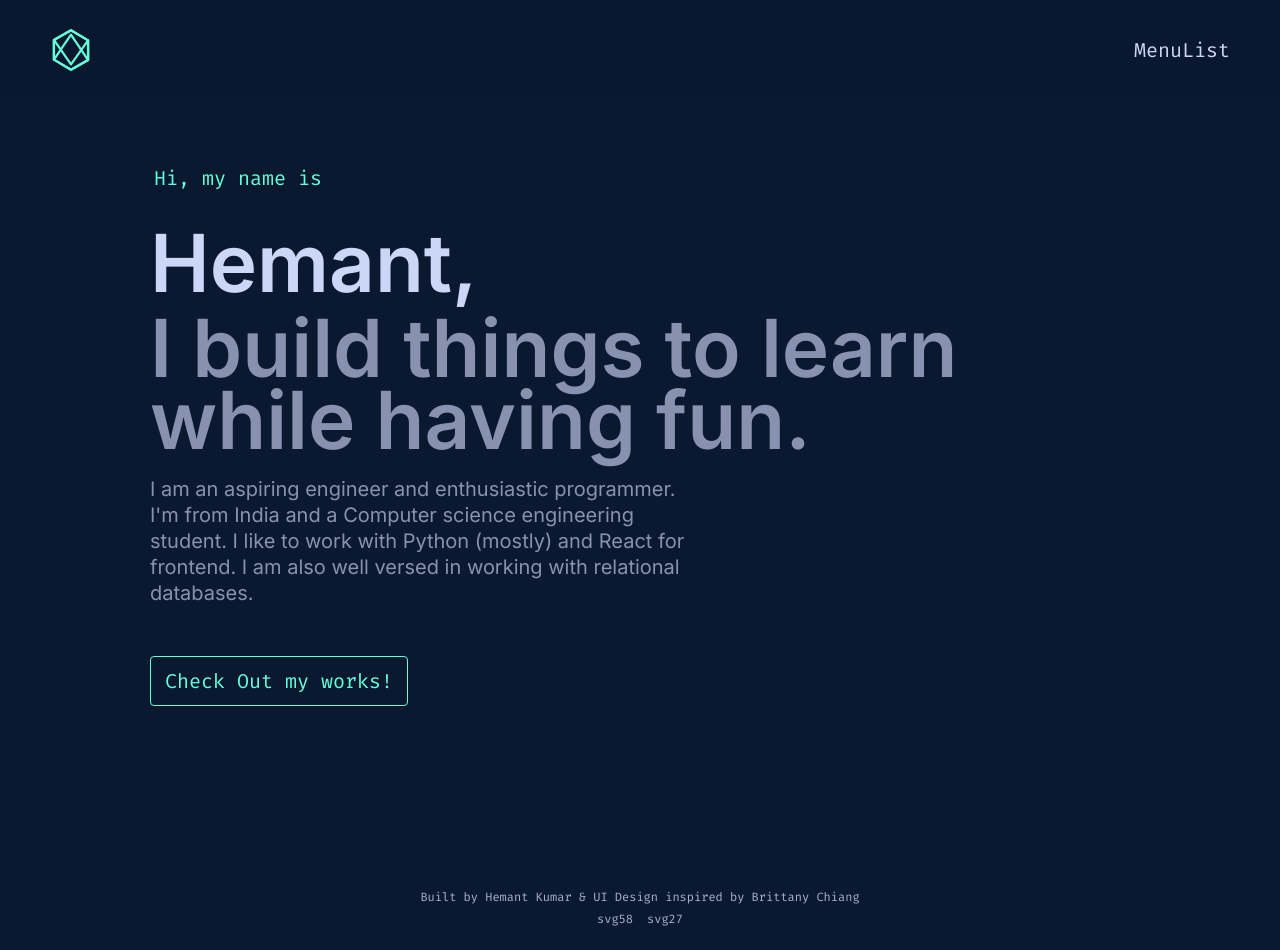
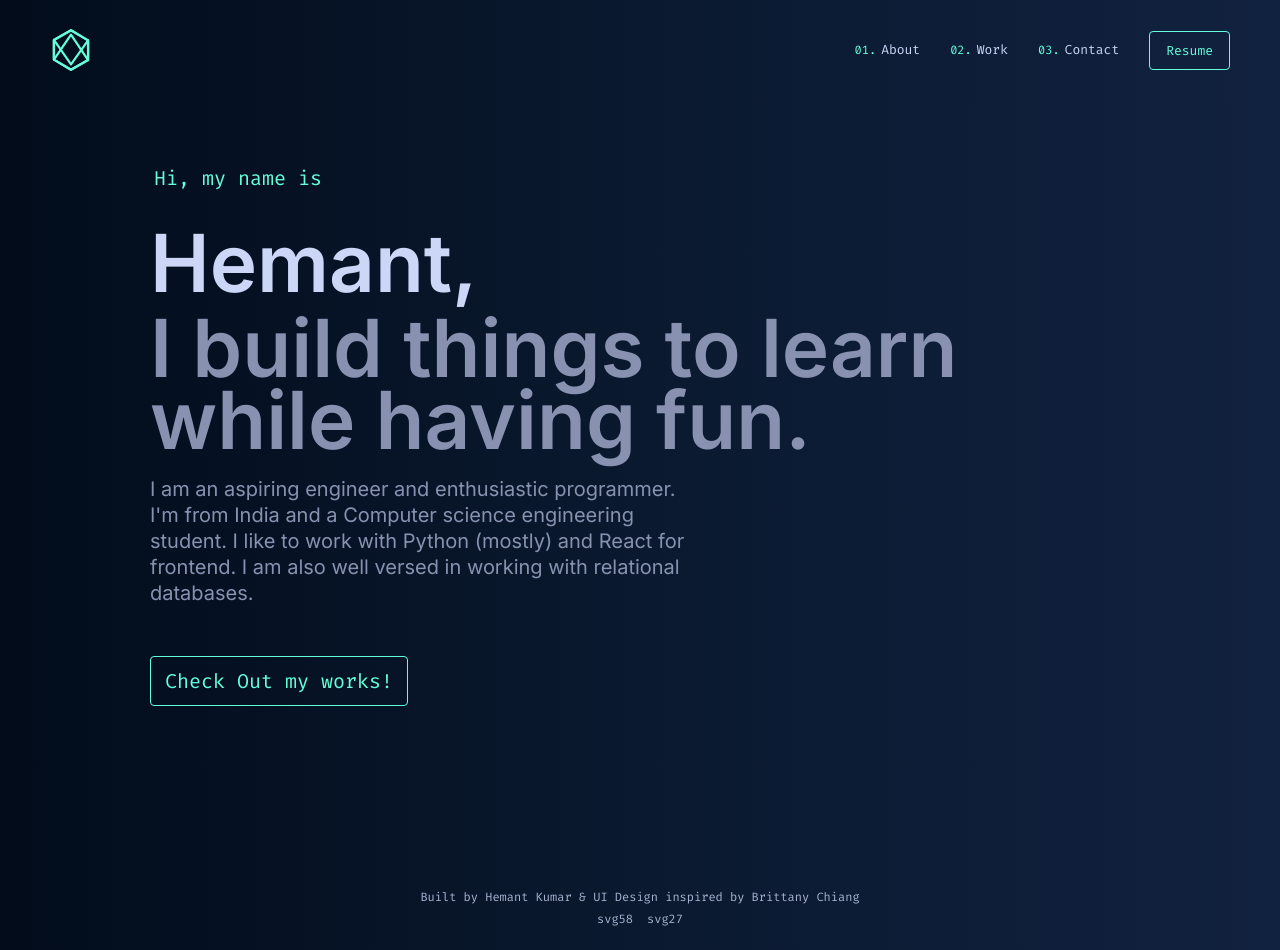
Before and after one commit to Hemant1101/myPorfolio, a React (Vite) app in the folder myPortfolio/: page / in a window 1280 px wide. Built offline with nearby package versions, Linux system fonts and the light colour scheme; some icons are missing.

Commit message:
menu created

```diff
--- a/myPortfolio/src/App.css
+++ b/myPortfolio/src/App.css
@@ -106,6 +106,7 @@ body{
   overflow-x: hidden;
   -webkit-font-smoothing: antialiased;
   background-color: var(--navy);
+  background: linear-gradient(90deg,var(--dark-navy),var(--navy),var(--light-navy));
   color: var(--slate);
   font-family: var(--font-sans);
   font-size: var(--fz-xl);
@@ -142,7 +143,8 @@ body{
   padding: 0 50px;
   width: 100%;
   height: var(--nav-height);
-  background-color: #0a192fd9;
+  background-color: var(--navy);
+  background: linear-gradient(90deg,var(--dark-navy),var(--navy),var(--light-navy));;
   backdrop-filter: blur(10px);
   transition: var(--transition);
   filter: none !important;
@@ -188,6 +190,55 @@ body{
   color: var(--green);
 }
 
+.menulist{
+  display: flex;
+  -webkit-box-align: center;
+  align-items: center;
+}
+.menulist ol{
+  display: flex;
+  -webkit-box-pack: justify;
+  justify-content: space-between;
+  -webkit-box-align: center;
+  align-items: center;
+  padding: 0;
+  margin: 0;
+  list-style: none;
+}
+.menulist ol li{
+  margin: 0 5px;
+  position: relative;
+  counter-increment: item 1;
+  font-size: var(--fz-xs);
+}
+.menulist ol li a{
+  padding: 10px;
+}
+.menulist ol li a::before{
+  content: "0" counter(item) ".";
+  margin-right: 5px;
+  color: var(--green);
+  font-size: var(--fz-xxs);
+  text-align: right;
+}
+.menulist .resume-button{
+  color: var(--green);
+  background-color: transparent;
+  border:1px solid var(--green);
+  border-radius: var(--border-radius);
+  padding: 0.75rem 1rem;
+  font-family: var(--font-mono);
+  line-height: 1;
+  text-decoration: none;
+  cursor: pointer;
+  transition: var(--transition);
+  margin-left:15px;
+  font-size: var(--fz-xs);
+}
+.menulist .resume-button:hover, .menulist .resume-button:focus, .menulist .resume-button:active{
+  background-color: var(--green-tint);
+  outline: none;
+}
 /* mainbody */
 main{
   margin: 0 auto;
@@ -249,6 +300,16 @@ section{
   cursor: pointer;
   transition: var(--transition);
   margin-top: 50px;
+}
+.Home .button:hover{
+  color: #fff;
+  text-shadow:
+    0 0 3px var(--green),
+    0 0 7px var(--green),
+    0 0 15px var(--green);
+  border-color: #fff;
+  border-width: 1px;
+  box-shadow: 0 0 2px var(--green), 0 0 5px var(--green),0 0 3px var(--green) inset;
 }
 
 /* footer  */
--- a/myPortfolio/src/components/MenuList.jsx
+++ b/myPortfolio/src/components/MenuList.jsx
@@ -1,8 +1,43 @@
 import React from 'react'
+import Button from '../utilities/Button'
+
+const menuItems = [
+  {
+    id : 1,
+    name : "About",
+    href : "/#about"
+  },
+  {
+    id : 2,
+    name : "Work",
+    href : "/#work"
+  },
+  {
+    id : 3,
+    name : "Contact",
+    href : "/#contact"
+  }
+]
 
 const MenuList = () => {
   return (
-    <div>MenuList</div>
+    <div className="menulist">
+      <ol>
+        {menuItems.map((values)=>{
+          return (
+            <li key={values.id}>
+              <a href={values.href}>
+                {`${values.name}`}
+              </a>
+            </li>
+          )
+        })
+        }
+      </ol>
+      <div>
+        <Button classname="resume-button" href="/resume.pdf" target="_blank" rel="noopener noreferrer">Resume</Button>
+      </div>
+    </div>
   )
 }
 
--- a/myPortfolio/src/utilities/Button.jsx
+++ b/myPortfolio/src/utilities/Button.jsx
@@ -1,8 +1,8 @@
 import React from 'react'
 
-const Button = () => {
+const Button = (props) => {
   return (
-    <div>Button</div>
+    <a className={props.classname} href={props.href} rel={props.rel} target={props.target}>{`${props.children}`}</a>
   )
 }
 
```
Also changed, not shown: 1 other file (tests, documents, lock files or other folders).
